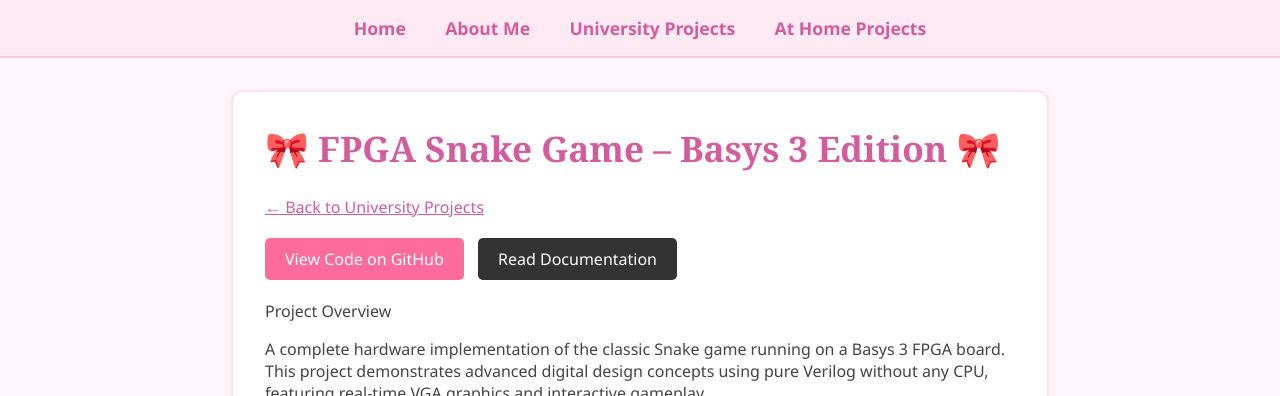
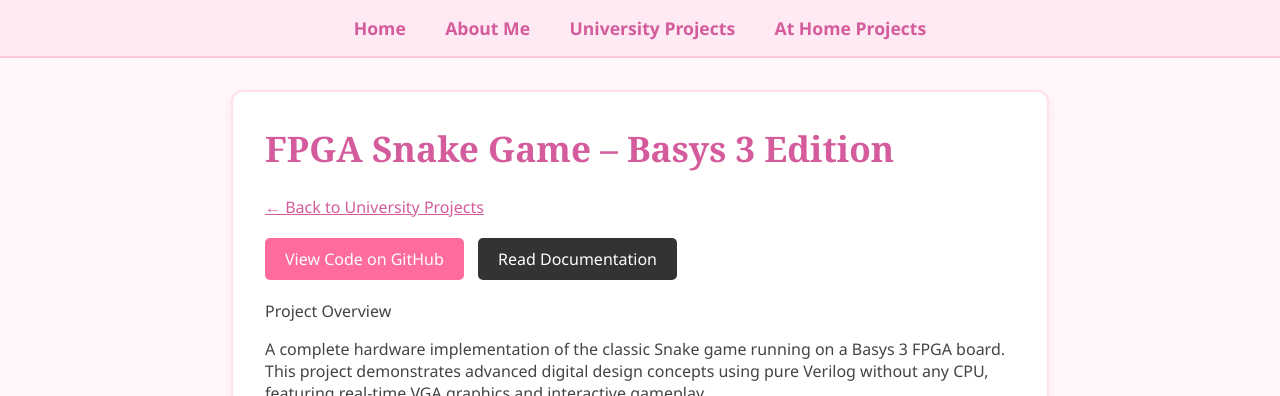
Before and after one commit to AnnabelleJohnstone/AJengineering-projects, a Jekyll site: the page built from _projects/fpga-snake-game.md, in a window 1280 px wide and 900 px high, cut to the strip 0-396 px from the top of the window. Built offline with Jekyll 4.4.1, drawn with Linux system fonts in a browser that asks for light colours.

```diff
--- a/_projects/fpga-snake-game.md
+++ b/_projects/fpga-snake-game.md
@@ -3,7 +3,7 @@ layout: default
 title: FPGA Snake Game – Basys 3 Edition
 ---
 
-# 🎀 FPGA Snake Game – Basys 3 Edition 🎀
+# FPGA Snake Game – Basys 3 Edition
 
 [← Back to University Projects]({{ '/university-projects/' | relative_url }})
 
```
